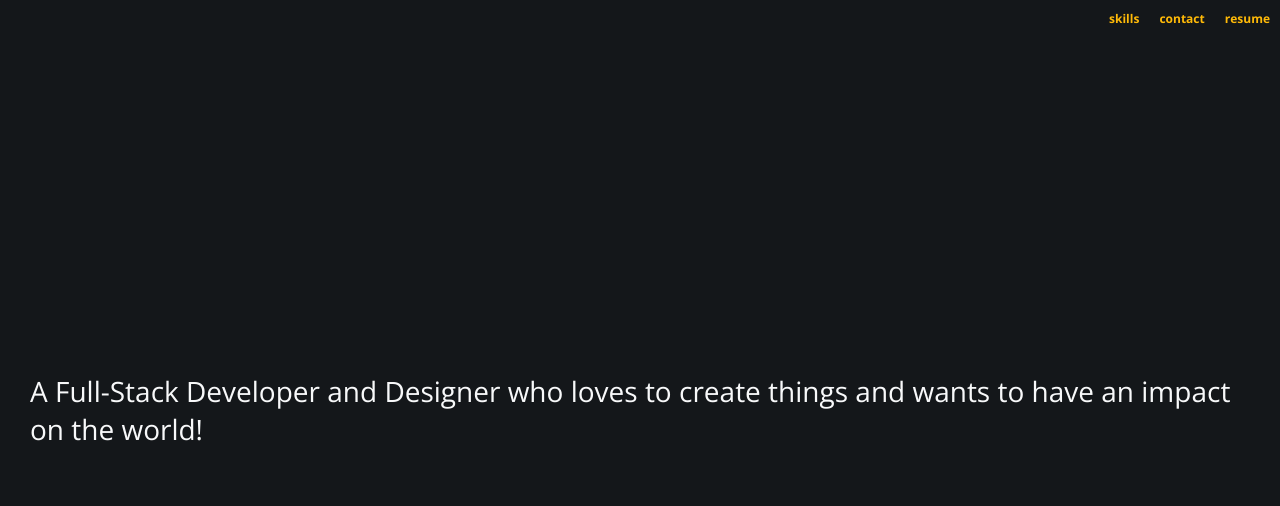
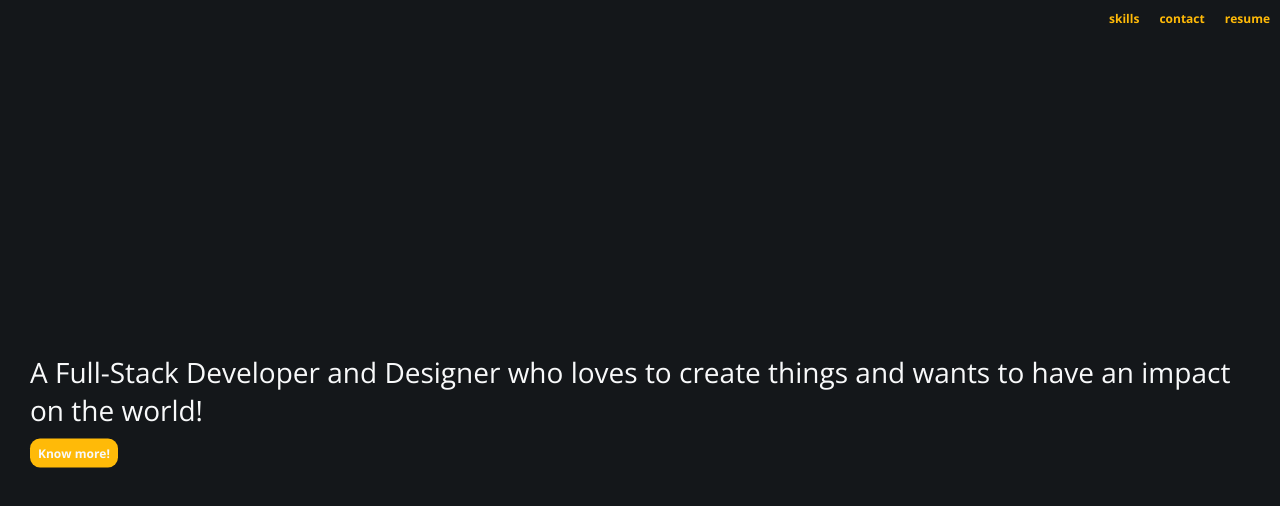
Before and after one commit to frostzt/frostzt, a Next.js app: page / in a window 1280 px wide. Shown: the top 506 px of the page. Built offline with nearby package versions, Linux system fonts and the light colour scheme.

Commit message:
completed header, final polishing it and adding basic animations

```diff
--- /dev/null
+++ b/Components/Buttons/Buttons.module.scss
@@ -0,0 +1,9 @@
+.container {
+  font-size: 1.2rem;
+  font-weight: 700;
+  width: fit-content;
+  height: fit-content;
+  border-radius: 1rem;
+  padding: 0.6rem 0.8rem;
+  background-color: var(--primary-color);
+}
--- /dev/null
+++ b/Components/Buttons/Buttons.tsx
@@ -0,0 +1,39 @@
+import cx from "classnames";
+import styles from "./Buttons.module.scss";
+import React, { MouseEventHandler } from "react";
+
+interface Props {
+  children: string;
+  extraClasses?: string[];
+  handler?: MouseEventHandler;
+}
+
+export const DivButton: React.FC<Props> = ({
+  children,
+  handler,
+  extraClasses,
+}) => {
+  return (
+    <div
+      onClick={handler}
+      className={cx([styles.container, extraClasses ? extraClasses : null])}
+    >
+      <div className={styles.content}>{children}</div>
+    </div>
+  );
+};
+
+export const SubmitButton: React.FC<Props> = ({
+  children,
+  handler,
+  extraClasses,
+}) => {
+  return (
+    <button
+      onClick={handler}
+      className={cx([styles.container, extraClasses ? extraClasses : null])}
+    >
+      <div className={styles.content}>{children}</div>
+    </button>
+  );
+};
--- a/Components/Header/Header.module.scss
+++ b/Components/Header/Header.module.scss
@@ -8,12 +8,21 @@
     left: 50%;
     width: 100%;
     position: absolute;
+    padding: 0 3rem 0 3rem;
     transform: translate(-50%, -50%);
 
     .title {
       font-size: 2.8rem;
-      padding: 0 3rem 0 3rem;
       font-weight: 400 !important;
+    }
+
+    .btn {
+      margin-top: 1rem;
+      transition: transform 0.3s;
+
+      &:hover {
+        transform: scale(1.03);
+      }
     }
   }
 }
--- a/Components/Header/Header.tsx
+++ b/Components/Header/Header.tsx
@@ -1,8 +1,9 @@
 import cx from "classnames";
 import styles from "./Header.module.scss";
 import NavigationBar from "../NavigationBar/NavigationBar";
+import { DivButton } from "../Buttons/Buttons";
 
-const Header = () => {
+const Header: React.FC = () => {
   return (
     <header className={styles.container}>
       <NavigationBar />
@@ -11,6 +12,7 @@ const Header = () => {
           A Full-Stack Developer and Designer who loves to create things and
           wants to have an impact on the world!
         </h1>
+        <DivButton extraClasses={[styles.btn]}>Know more!</DivButton>
       </div>
     </header>
   );
```
